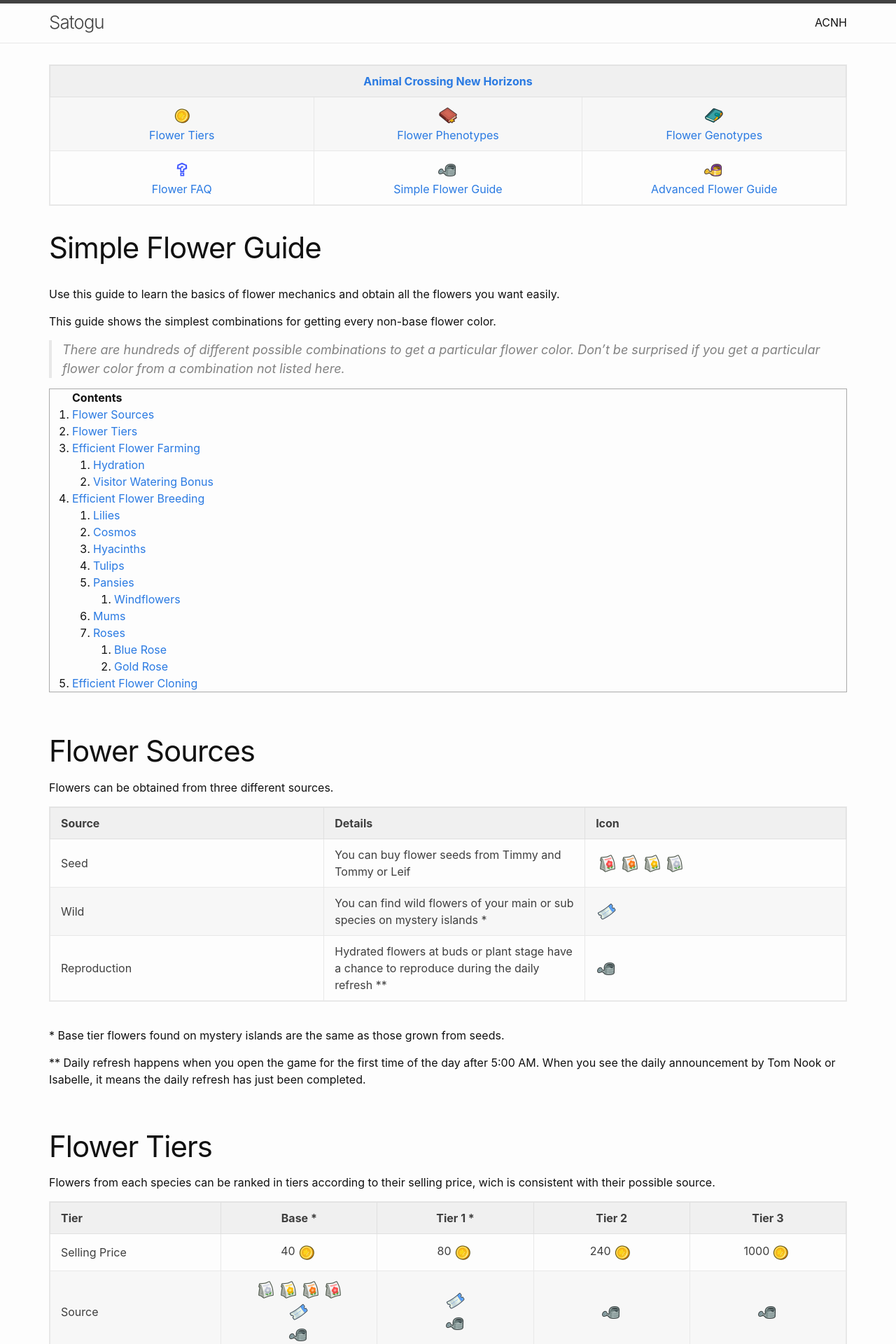
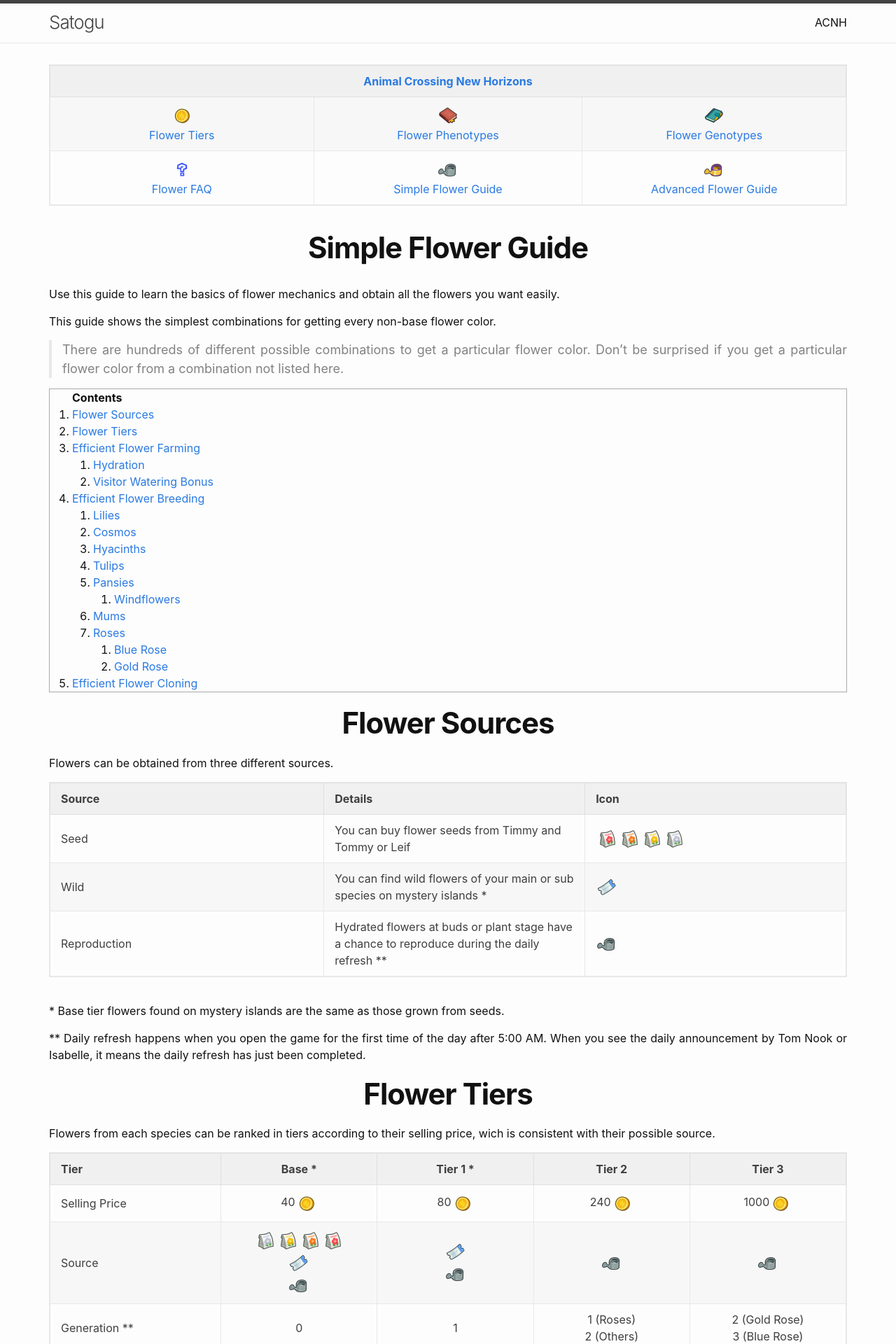
Before and after one commit to aiterusawato/satogu, a Jekyll site: the page built from acnh/flowers/simple.md, in a window 1280 px wide. Shown: the top 1920 px of the page at 70% size. Built offline with Jekyll 4.4.1, drawn with Linux system fonts in a browser that asks for light colours.

Commit message:
Update style.scss

```diff
--- a/assets/css/style.scss
+++ b/assets/css/style.scss
@@ -8,6 +8,25 @@
 	width: 100%;
 	table-layout: fixed;
 	text-align: center;
+}
+
+p {
+	text-align: justify;
+}
+
+blockquote {
+	text-align: justify;
+	font-style: normal;
+}
+
+h1, h2, h3 {
+	font-weight: bold;
+	text-align: center;
+}
+
+.post-content h1, .post-content h2 {
+	margin-top: 20px;
+	margin-bottom: 20px;
 }
 
 img {
```
